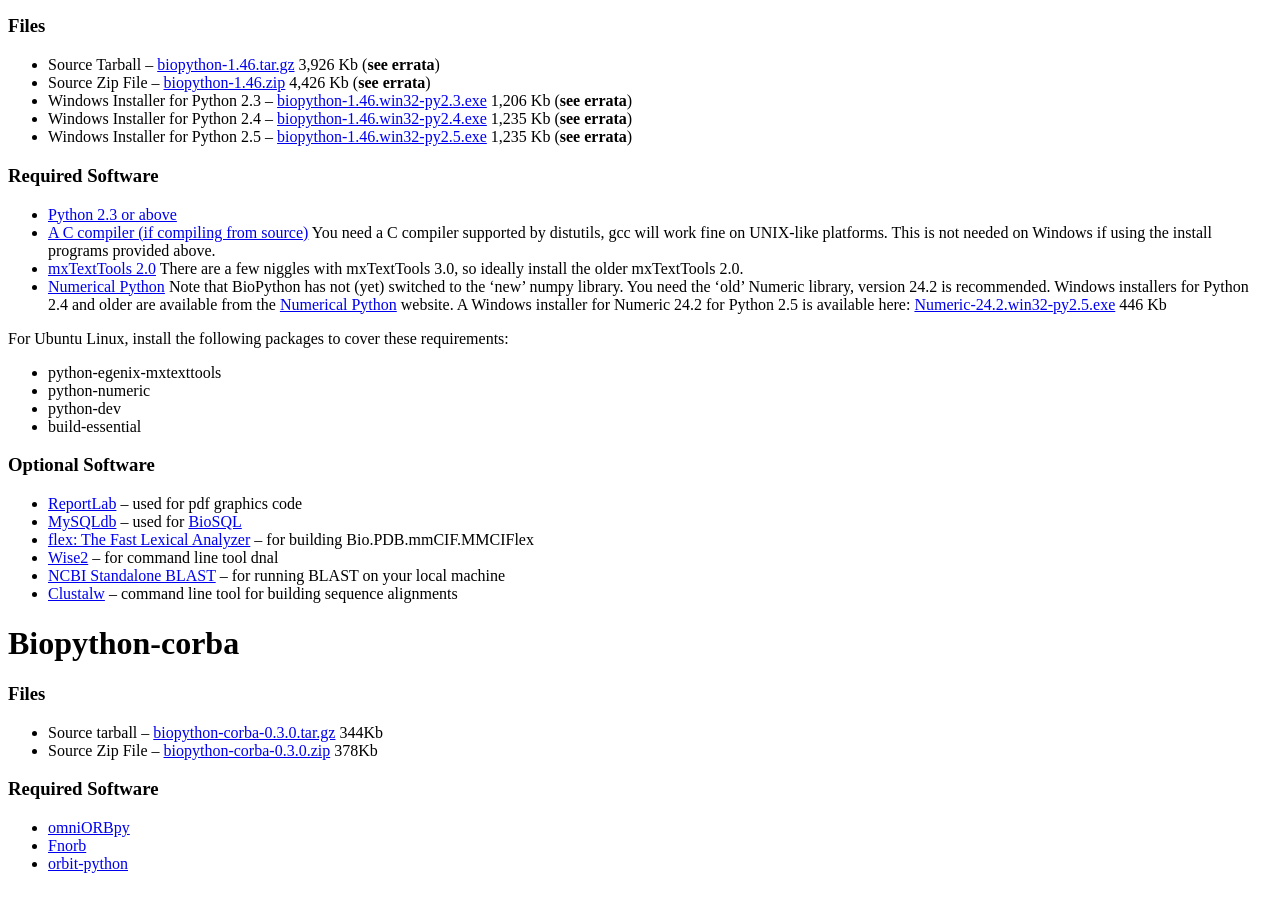
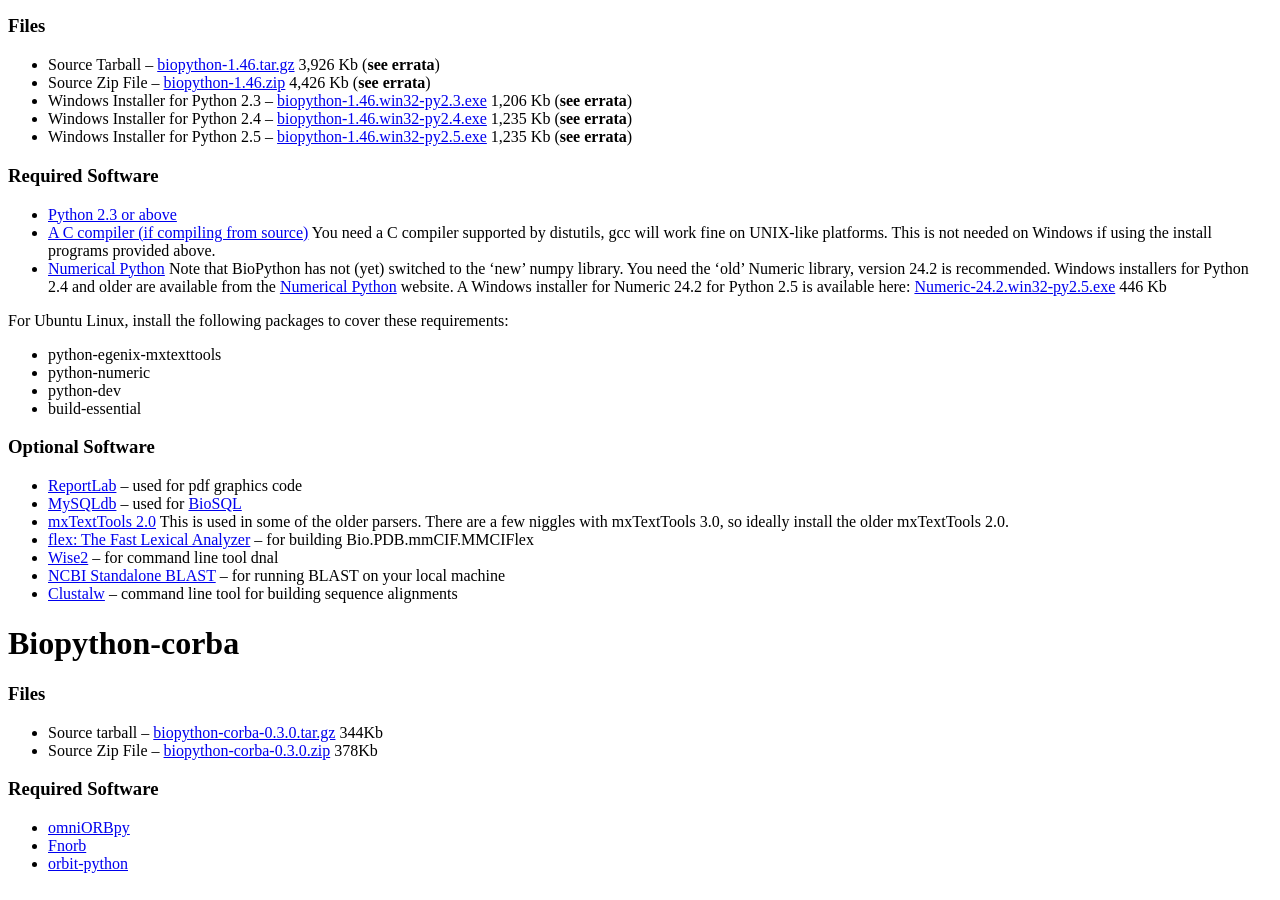
Before and after one commit to biopython/biopython.github.io, a Jekyll site: the page built from wiki/Download.md, in a window 1280 px wide and 900 px high, scrolled down 307 px. Built offline with Jekyll 4.4.1, drawn with Linux system fonts in a browser that asks for light colours; part of the change alters nothing that is shown.

Commit message:
mxTextTools is now optional.

```diff
--- a/wiki/Download.md
+++ b/wiki/Download.md
@@ -48,10 +48,6 @@ See also [What's new](http://biopython.open-bio.org/SRC/biopython/NEWS).
     need a C compiler supported by distutils, gcc will work fine on
     UNIX-like platforms. This is not needed on Windows if using the
     install programs provided above.
--   [mxTextTools
-    2.0](http://www.egenix.com/www2002/python/eGenix-mx-Extensions-v2.x.html/)
-    There are a few niggles with mxTextTools 3.0, so ideally install the
-    older mxTextTools 2.0.
 -   [Numerical Python](http://numpy.scipy.org/#older_array) Note that
     BioPython has not (yet) switched to the 'new' numpy library. You
     need the 'old' Numeric library, version 24.2 is recommended. Windows
@@ -75,6 +71,10 @@ requirements:
     graphics code
 -   [MySQLdb](http://sourceforge.net/projects/mysql-python) -- used for
     [BioSQL](BioSQL "wikilink")
+-   [mxTextTools
+    2.0](http://www.egenix.com/www2002/python/eGenix-mx-Extensions-v2.x.html/)
+    This is used in some of the older parsers. There are a few niggles
+    with mxTextTools 3.0, so ideally install the older mxTextTools 2.0.
 -   [flex: The Fast Lexical Analyzer](http://flex.sourceforge.net/) --
     for building Bio.PDB.mmCIF.MMCIFlex
 -   [Wise2](http://www.ebi.ac.uk/Wise2/) -- for command line tool dnal
```
Also changed, not shown: 1 other file.
